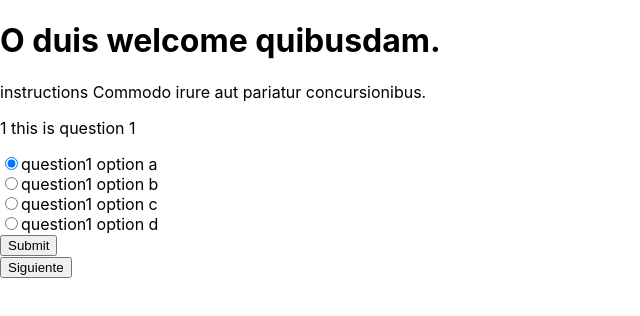
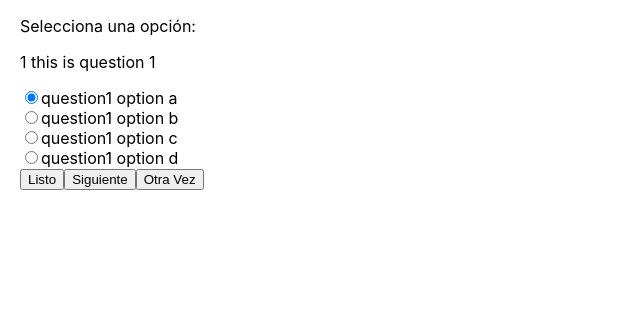
Before and after one commit to eddy-marcos/quiz-app, a React (Create React App) app: page / in a window 1280 px wide. Shown: the top 316 px of the page, without its empty margins (0-640 px from the left). Built offline with nearby package versions, Linux system fonts and the light colour scheme.

Commit message:
reset btn

```diff
--- a/src/App.css
+++ b/src/App.css
@@ -1,3 +1,12 @@
-.hidden {
-  display: none;
+h1 {
+  text-align: center;
 }
+
+section {
+  margin-left: 20px;
+}
+
+button {
+  /* position: absolute;
+  right: 50px; */
+}
--- a/src/App.js
+++ b/src/App.js
@@ -45,8 +45,9 @@ class App extends React.Component {
   render(){
     return (
       <div className="container">
-        <h1>O duis welcome quibusdam.</h1>
-        <p>instructions Commodo irure aut pariatur concursionibus.</p>
+      {/*  <h1>Bienvenido al Quiz</h1> */}
+        <section>
+          <p>Selecciona una opción:</p>
           <RenderQuiz
             state={this.state.quizes}
             updateChecked={this.updateRadioState}
@@ -56,6 +57,7 @@ class App extends React.Component {
             activeItem={this.state.activeQuestion}
             updateActiveItem={this.updateActiveQuestion}
             />
+        </section>
       </div>
     );
 
--- a/src/RenderQuiz.js
+++ b/src/RenderQuiz.js
@@ -23,7 +23,15 @@ const RenderQuiz = (props) => {
   const handleNext = () => {
     if (props.activeItem < props.state.length) {
       props.updateActiveItem(props.activeItem+1);
+
+      setTimeout(() => {
+        props.updateResult('');
+      }, 10);
     }
+  }
+
+  const resetQuiz = () => {
+    console.log('resetQuiz');
   }
 
     return (
@@ -32,7 +40,6 @@ const RenderQuiz = (props) => {
             <div key={d.question} style={{display: props.activeItem === d.question ? 'block' : 'none'}}>
               <p>{d.question} {d.description}</p>
 
-              <form onSubmit={e => handleSubmit(e, d.correctAnswer)}>
                    <div>
                     <input type="radio" id="option1" name={d.question} value={d.question}
                       checked={props.currentChecked === "optionA" && props.activeItem === d.question}
@@ -61,13 +68,15 @@ const RenderQuiz = (props) => {
                       />
                       <label htmlFor="option4">{d.options['d']}</label>
                   </div>
+
                   <div>
-                    <input type="submit" value="Submit"/>
+                    <button className="submit-btn"
+                      onClick={event => handleSubmit(event, d.correctAnswer)}
+                      >Listo</button>
+                    <button className="next-btn" onClick={handleNext}>Siguiente</button>
+                    <button className="reset-btn" onClick={resetQuiz}>Otra Vez</button>
                 </div>
                   <span className="result">{props.currentResult}</span>
-              </form>
-
-              <button className="next-btn" onClick={handleNext}>Siguiente</button>
         </div>
           )
         })
```
Lines whose indentation alone changed are shown as unchanged.
